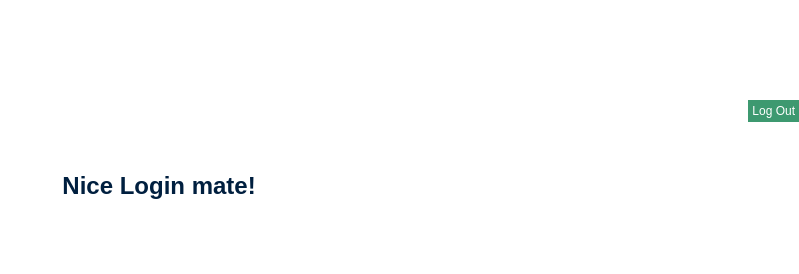
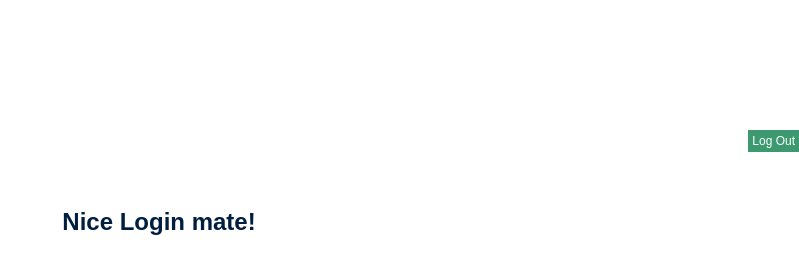
Before and after one commit to nythony/PiC-MAP, a website: page public/views/UserHomePage.html in a window 1280 px wide. Shown: the whole page, without its empty margins (481-1280 px from the left). Drawn offline with Linux system fonts and the light colour scheme.

Commit message:
need that exact syntax

```diff
--- a/public/views/UserHomePage.html
+++ b/public/views/UserHomePage.html
@@ -1,6 +1,5 @@
-<! DOCTYPE html>
+<!DOCTYPE html>
 
-<html>
 <head>
     <title>PiC-MAP - User Home Page</title>
     <link rel="icon" href="/img/favicon.png">
@@ -26,7 +25,7 @@
     <div id="header">
         <h1>
             <script type="text/javascript">
-                var username = <%- JSON.stringify(user.username) %>
+                var username = <%- JSON.stringify(user.username) %>;
                 document.write(username)
             </script>
         </h1>
```
